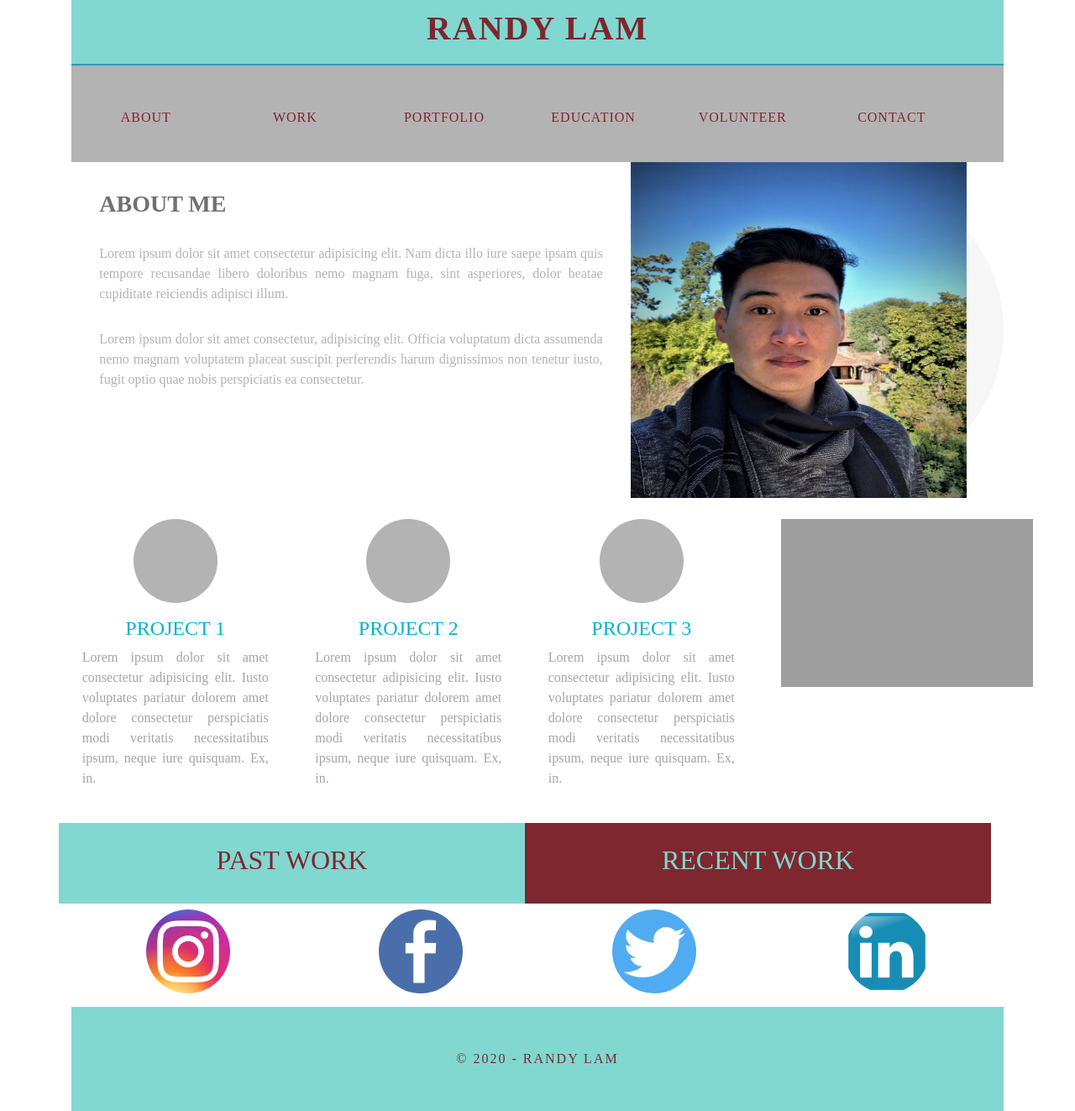
After one commit to landyram/randyass, a PHP site: page /ass3.html in a window 1280 px wide. The commit adds this page. Shown: the whole page at 84% size. Run offline with PHP 8.4, Linux system fonts and the light colour scheme; grey boxes are pictures that could not be loaded.

Commit message:
updated for assignment 3

```diff
--- /dev/null
+++ b/ass3.css
@@ -0,0 +1,45 @@
+@charset "utf-8";
+/* CSS Document */
+body {
+	background-color: #FFFFFF;
+	font-family: Constantia, "Lucida Bright", "DejaVu Serif", Georgia, "serif";
+	margin: 0;
+}
+
+.container {
+
+}
+.header {
+	width: 100%;
+	height: 10%;
+	background-color: #5D5E5D;
+	border-bottom: 1px solid #353635;
+}
+.top {
+	display: flex;
+	justify-content: center;
+    background-color: #81d8d0;
+    color: #7e272f;
+	height: 25%;
+
+}
+.middle {
+	height: 25%;
+	width: 90%;
+	display: grid;
+	grid-auto-rows: auto;
+	grid-template-columns: 2;
+	background-color: hotpink
+
+}
+.bottom {
+	justify-content: center;
+	align-content: center;
+	width: 65%;
+	background-color:brown;
+
+}
+#logo {
+	svg width: 100px;
+	svg height: 150px;
+}
--- /dev/null
+++ b/ass3.html
@@ -0,0 +1,110 @@
+<!DOCTYPE html>
+<html lang="en">
+
+<head>
+    <meta charset="UTF-8">
+    <meta name="viewport" content="width=device-width, initial-scale=1.0">
+    <link rel="stylesheet" href="reset.css">
+    <link rel="stylesheet" href="multiColumnTemplate.css">
+    <link rel="stylesheet" href="ass3.css">
+    <link rel="stylesheet" href="https://maxcdn.bootstrapcdn.com/bootstrap/4.4.1/css/bootstrap.min.css">
+    <title>About - Randy Lam</title>
+</head>
+
+<body>
+    <div class="container">
+        <header>
+            <div class="primary_header">
+                <h1 class="title"> RANDY LAM</h1>
+            </div>
+            <nav class="secondary_header" id="menu">
+                <ul>
+                    <li>ABOUT</li>
+                    <li>WORK</li>
+                    <li>PORTFOLIO</li>
+                    <li>EDUCATION</li>
+                    <li>VOLUNTEER</li>
+                    <li>CONTACT</li>
+                </ul>
+            </nav>
+        </header>
+        <main>
+            <section>
+                <article class="left_article">
+                    <h3>about me</h3>
+                    <p>Lorem ipsum dolor sit amet consectetur adipisicing elit. Nam dicta illo iure saepe ipsam quis
+                        tempore
+                        recusandae libero doloribus nemo magnam fuga, sint asperiores, dolor beatae cupiditate
+                        reiciendis
+                        adipisci illum.</p>
+                    <p>Lorem ipsum dolor sit amet consectetur, adipisicing elit. Officia voluptatum dicta assumenda nemo
+                        magnam
+                        voluptatem placeat suscipit perferendis harum dignissimos non tenetur iusto, fugit optio quae
+                        nobis
+                        perspiciatis ea consectetur.</p>
+                </article>
+                <aside class="right_article rounded-circle"><img src="face.jpg" alt="face pic" width="400px"
+                        height="400px"></aside>
+            </section>
+            <div class="row">
+                <div class="columns">
+                    <p class="thumbnail_align">
+                        <img src="bkg_06.jpg" alt="greyblock" class="thumbnail">
+                    </p>
+                    <h4>PROJECT 1</h4>
+                    <p>Lorem ipsum dolor sit amet consectetur adipisicing elit. Iusto voluptates pariatur dolorem amet
+                        dolore consectetur perspiciatis modi veritatis necessitatibus ipsum, neque iure quisquam. Ex,
+                        in.</p>
+                </div>
+                <div class="columns">
+                    <p class="thumbnail_align">
+                        <img src="bkg_06.jpg" alt="greyblock" class="thumbnail">
+                    </p>
+                    <h4>PROJECT 2</h4>
+                    <p>Lorem ipsum dolor sit amet consectetur adipisicing elit. Iusto voluptates pariatur dolorem amet
+                        dolore consectetur perspiciatis modi veritatis necessitatibus ipsum, neque iure quisquam. Ex,
+                        in.</p>
+                </div>
+                <div class="columns">
+                    <p class="thumbnail_align">
+                        <img src="bkg_06.jpg" alt="greyblock" class="thumbnail">
+                    </p>
+                    <h4>PROJECT 3</h4>
+                    <p>Lorem ipsum dolor sit amet consectetur adipisicing elit. Iusto voluptates pariatur dolorem amet
+                        dolore consectetur perspiciatis modi veritatis necessitatibus ipsum, neque iure quisquam. Ex,
+                        in.</p>
+                </div>
+                <div class="columns">
+                    <p class="thumbnail_align">
+                        <iframe width="300px" height="200px" src="https://www.youtube.com/embed/tgbNymZ7vqY">
+                        </iframe>
+                    </p>
+                </div>
+            </div>
+            <div class="row blockDisplay">
+                <div class="column_half left_half">
+                    <h2 class="column_title"> PAST WORK</h2>
+                </div>
+                <div class="column_half right_half">
+                    <h2 class="column_title">RECENT WORK</h2>
+                </div>
+            </div>
+            <div class="social">
+                <p class="social_icon"> <img src="insta.png" alt="instagram" width="100px" height="100px"
+                        class="thumbnail"></p>
+                <p class="social_icon"> <img src="fb.png" alt="facebook" width="100px" height="100px" class="thumbnail">
+                </p>
+                <p class="social_icon"> <img src="twitter.png" alt="twitter" width="100px" height="100px"
+                        class="thumbnail"></p>
+                <p class="social_icon"> <img src="linked.png" alt="linkedin" width="100px" height="100px"
+                        class="thumbnail"></p>
+            </div>
+            <footer class="secondary_header footer">
+                <div class="copyright"> &copy; 2020 - RANDY LAM</div>
+            </footer>
+        </main>
+
+    </div>
+</body>
+
+</html>
--- a/index.php
+++ b/index.php
@@ -1 +1 @@
-<?php include_once("ass3.html");?>
+<?php include_once("home.html");?>
--- /dev/null
+++ b/multiColumnTemplate.css
@@ -0,0 +1,459 @@
+@charset "UTF-8";
+.container {
+	background-color: #FFFFFF;
+	width: 90%;
+	margin-left: auto;
+	margin-right: auto;
+	border-bottom-width: 0px;
+	padding-left: 0px;
+	padding-top: 0px;
+	padding-right: 0px;
+	padding-bottom: 0px;
+}
+.row {
+	width: 100%;
+	margin-top: 0px;
+	margin-right: 0px;
+	margin-bottom: 0px;
+	margin-left: 0px;
+	padding-top: 0px;
+	padding-right: 0px;
+	padding-bottom: 0px;
+	padding-left: 0px;
+	display: inline-block
+}
+.row.blockDisplay {
+	display: block;
+}
+.column_half {
+	width: 50%;
+	float: left;
+	margin-top: 0px;
+}
+.columns {
+	width: 25%;
+	float: left;
+	font-family: "Source Sans Pro";
+	color: #A5A5A5;
+	line-height: 24px;
+	padding-top: 10px;
+	padding-bottom: 10px;
+	text-align: justify;
+	margin-top: 15px;
+	margin-bottom: 15px;
+	padding-left: 0px;
+	padding-right: 0px;
+	margin-left: 0px;
+	margin-right: 0px;
+}
+.row .columns p {
+	padding-left: 10%;
+	padding-right: 10%;
+}
+.container .columns h4 {
+	text-align: center;
+	color: #01B2D1;
+}
+.primary_header {
+	width: 100%;
+	background-color: #81d8d0;
+	padding-top: 10px;
+	padding-bottom: 10px;
+	clear: left;
+	border-bottom: 2px solid #2C9AB7;
+}
+.secondary_header {
+	width: 100%;
+	padding-top: 50px;
+	padding-bottom: 50px;
+	background-color: #B3B3B3;
+	clear: left;
+}
+.container .secondary_header ul {
+	margin-top: 0%;
+	margin-right: auto;
+	margin-bottom: 0px;
+	margin-left: auto;
+	padding-top: 0px;
+	padding-right: 0px;
+	padding-bottom: 15px;
+	padding-left: 0px;
+	width: 100%;
+}
+.secondary_header ul li {
+	list-style: none;
+	float: left;
+	margin-right: auto;
+	margin-top: 0px;
+	font-family: "Source Sans Pro";
+	font-weight: normal;
+	color: #7e272f;
+	letter-spacing: 1px;
+	margin-left: auto;
+	text-align: center;
+	width: 16%;
+	transition: all 0.3s linear;
+}
+.secondary_header ul li:hover {
+	color: #717070;
+	cursor: pointer;
+}
+.left_article {
+	background-color: #FFFFFF;
+	width: 60%;
+	float: left;
+	font-family: "Source Sans Pro";
+	color: #343434;
+	padding-bottom: 15px;
+}
+.noDisplay {
+	display: none;
+}
+.container .left_article h3 {
+	padding-left: 5%;
+	padding-right: 5%;
+	margin-top: 5%;
+	color: #717070;
+	font-weight: bold;
+	text-transform: uppercase;
+}
+.container .left_article p {
+	padding-left: 5%;
+	padding-right: 5%;
+	text-align: justify;
+	line-height: 24px;
+	margin-top: 30px;
+	margin-bottom: 15px;
+	color: #B3B3B3;
+}
+.right_article {
+	width: 40%;
+	float: left;
+	background-color: #F6F6F6;
+}
+.container .right_article ul {
+	margin-top: 0px;
+	margin-right: 0px;
+	margin-bottom: 0px;
+	margin-left: 0px;
+	padding-top: 0px;
+	padding-right: 0px;
+	padding-bottom: 0px;
+	padding-left: 0px;
+}
+.right_article ul li {
+	font-family: "Source Sans Pro";
+	list-style: none;
+	text-align: center;
+	background-color: #B3B3B3;
+	width: 90%;
+	margin-left: auto;
+	margin-right: auto;
+	margin-top: 10px;
+	margin-bottom: 10px;
+	padding-top: 15px;
+	padding-bottom: 15px;
+	color: #7e272f;
+	font-weight: bold;
+	border-radius: 0px;
+	transition: all 0.3s linear;
+	border-left: 5px solid #717070;
+}
+.right_article ul li:hover {
+	background-color: #717070;
+	cursor: pointer;
+}
+.footer {
+	background-color: #81d8d0;
+}
+.title {
+	font-weight: bold;
+	font-style: normal;
+	font-family: "Source Sans Pro";
+	text-align: center;
+	color: #7e272f;
+	letter-spacing: 2px;
+}
+.placeholder {
+	/* [disabled]max-width: 400px;
+*/
+	/* [disabled]max-height: 200px;
+*/
+	width: 100%;
+	padding-top: 30px;
+	/* [disabled]padding-left: 19px;
+*/
+	padding-bottom: 30px;
+	height: 100%;
+}
+.left_half {
+	background-color: #81d8d0;
+}
+.container .column_half.left_half h2 {
+	color: #7e272f;
+	font-family: "Source Sans Pro";
+	text-align: center;
+}
+.right_half {
+	background-color: #7e272f;
+	color: #81d8d0;
+	font-family: "Source Sans Pro";
+	text-align: center;
+	font-weight: bold;
+}
+.column_title {
+	padding-top: 25px;
+	padding-bottom: 25px;
+}
+.copyright {
+	text-align: center;
+	background-color: #81d8d0;
+	color: #7e272f;
+	text-transform: uppercase;
+	font-weight: lighter;
+	letter-spacing: 2px;
+	border-top-width: 2px;
+	font-family: "Source Sans Pro";
+}
+body {
+	margin-top: 0px;
+	margin-right: 0px;
+	margin-bottom: 0px;
+	margin-left: 0px;
+}
+
+@media (max-width: 320px) {
+.secondary_header ul li {
+	float: none;
+	margin-top: 28px;
+	margin-left: 0px;
+	width: 100%;
+}
+.container .secondary_header ul {
+	margin-top: 0px;
+	margin-right: 0px;
+	margin-bottom: 0px;
+	margin-left: 0px;
+	padding-top: 0px;
+	padding-right: 0px;
+	padding-bottom: 0px;
+	padding-left: 0px;
+	height: auto;
+	width: 100%;
+	text-align: center;
+}
+.secondary_header {
+	margin-top: 0px;
+	margin-right: 0px;
+	margin-bottom: 0px;
+	margin-left: 0px;
+	padding-top: 1px;
+	padding-bottom: 40px;
+}
+.left_article {
+	width: 100%;
+	height: auto;
+}
+.right_article {
+	width: 100%;
+	height: auto;
+}
+.placeholder {
+	width: 100%;
+	margin-top: 22PX;
+	margin-right: 0px;
+	margin-bottom: 22PX;
+	margin-left: 0px;
+	padding-top: 0px;
+	padding-right: 0px;
+	padding-bottom: 0px;
+	padding-left: 0px;
+	max-width: 400px;
+	max-height: 200px;
+	height: auto;
+}
+.columns {
+	width: 100%;
+	margin-top: 0px;
+	margin-right: 0px;
+	margin-bottom: 0px;
+	margin-left: 0px;
+	padding-top: 0PX;
+	padding-right: 0PX;
+	padding-bottom: 0PX;
+	padding-left: 0PX;
+}
+.columns p {
+	padding-left: 10px;
+	padding-right: 10px;
+}
+.column_half.left_half {
+	width: 100%;
+}
+.column_half.right_half {
+	width: 100%;
+}
+.copyright {
+	padding-top: 25px;
+	padding-bottom: 0px;
+	margin-bottom: 0px;
+}
+.container .left_article h3 {
+	margin-top: 30px;
+}
+.social .social_icon img {
+	width: 80%;
+}
+.container .secondary_header {
+}
+}
+
+@media (min-width: 321px) and (max-width: 768px) {
+.secondary_header ul li {
+	float: none;
+	margin-top: 28px;
+	margin-left: 0px;
+	width: 100%;
+}
+.container .secondary_header ul {
+	margin-top: 0px;
+	margin-right: 0px;
+	margin-bottom: 0px;
+	margin-left: 0px;
+	padding-top: 0px;
+	padding-right: 0px;
+	padding-bottom: 0px;
+	padding-left: 0px;
+	height: auto;
+	width: 100%;
+	text-align: center;
+}
+.secondary_header {
+	margin-top: 0px;
+	margin-right: 0px;
+	margin-bottom: 0px;
+	margin-left: 0px;
+	padding-top: 1px;
+	padding-bottom: 40px;
+}
+.left_article {
+	width: 100%;
+	height: auto;
+}
+.right_article {
+	width: 100%;
+	height: auto;
+	padding-bottom: 25px;
+}
+.placeholder {
+	margin-top: 0px;
+	margin-right: 0px;
+	margin-bottom: 0px;
+	margin-left: 0px;
+	padding-top: 0px;
+	padding-right: 0px;
+	padding-bottom: 0px;
+	padding-left: 0px;
+	width: 100%;
+	max-width: 100%;
+	height: auto;
+	max-height: 100%;
+}
+.columns {
+	width: 100%;
+	margin-top: 6px;
+	margin-right: 0px;
+	margin-bottom: 6px;
+	margin-left: 0px;
+	padding-top: 0px;
+	padding-right: 0px;
+	padding-bottom: 0px;
+	padding-left: 0px;
+}
+.columns p {
+	padding-left: 14px;
+	padding-right: 14px;
+}
+.column_half.left_half {
+	width: 100%;
+}
+.column_half.right_half {
+	width: 100%;
+}
+}
+
+@media (min-width: 769px) and (max-width: 1000px) {
+.secondary_header {
+	overflow: auto;
+	padding-top: 30px;
+	padding-bottom: 30px;
+}
+.secondary_header ul li {
+	margin-top: 10px;
+	margin-right: 7%;
+	margin-bottom: 10px;
+	margin-left: 7%;
+}
+.left_article {
+	height: auto;
+}
+.right_article {
+	height: auto;
+	padding-bottom: 27px;
+}
+.placeholder {
+	width: 100%;
+	margin-left: 0px;
+	margin-right: 0px;
+	padding-left: 0px;
+	padding-right: 0px;
+}
+.columns {
+	width: 50%;
+	float: left;
+	padding-left: 0px;
+	padding-top: 0px;
+	padding-right: 0px;
+	padding-bottom: 0px;
+}
+.container .columns p {
+	padding-left: 25px;
+	padding-right: 25px;
+}
+}
+
+@media (min-width: 1001px) {
+}
+.thumbnail {
+	width: 100px;
+	border-radius: 200px;
+	height: 100px;
+	margin-left: auto;
+}
+.thumbnail_align {
+	text-align: center;
+}
+.social {
+	text-align: center;
+	margin-right: 0px;
+	margin-bottom: 0px;
+	margin-left: 0px;
+	width: 100%;
+	background-color: #ffffff;
+	clear: both;
+	overflow: auto;
+}
+.social_icon {
+	width: 25%;
+	text-align: center;
+	float: left;
+	transition: all 0.3s linear;
+	line-height: 0px;
+	padding-top: 7px;
+}
+.container .social .social_icon:hover {
+	cursor: pointer;
+	opacity: 0.5;
+}
+#menu {
+}
--- /dev/null
+++ b/reset.css
@@ -0,0 +1,43 @@
+html, body, div, span, applet, object, iframe,
+h1, h2, h3, h4, h5, h6, p, blockquote, pre,
+a, abbr, acronym, address, big, cite, code,
+del, dfn, em, img, ins, kbd, q, s, samp,
+small, strike, strong, sub, sup, tt, var,
+b, u, i, center,
+dl, dt, dd, ol, ul, li,
+fieldset, form, label, legend,
+table, caption, tbody, tfoot, thead, tr, th, td,
+article, aside, canvas, details, embed,
+figure, figcaption, footer, header, hgroup,
+menu, nav, output, ruby, section, summary,
+time, mark, audio, video {
+	margin: 0;
+	padding: 0;
+	border: 0;
+	font-size: 100%;
+	font: inherit;
+	vertical-align: baseline;
+}
+/* HTML5 display-role reset for older browsers */
+article, aside, details, figcaption, figure,
+footer, header, hgroup, menu, nav, section {
+	display: block;
+}
+body {
+	line-height: 1;
+}
+ol, ul {
+	list-style: none;
+}
+blockquote, q {
+	quotes: none;
+}
+blockquote:before, blockquote:after,
+q:before, q:after {
+	content: '';
+	content: none;
+}
+table {
+	border-collapse: collapse;
+	border-spacing: 0;
+}
```
Also changed, not shown: home.html (+18 -10 lines), bkg_06.jpg (added), face.jpg (added), fb.png (added), insta.png (added), linked.png (added), twitter.png (added).
